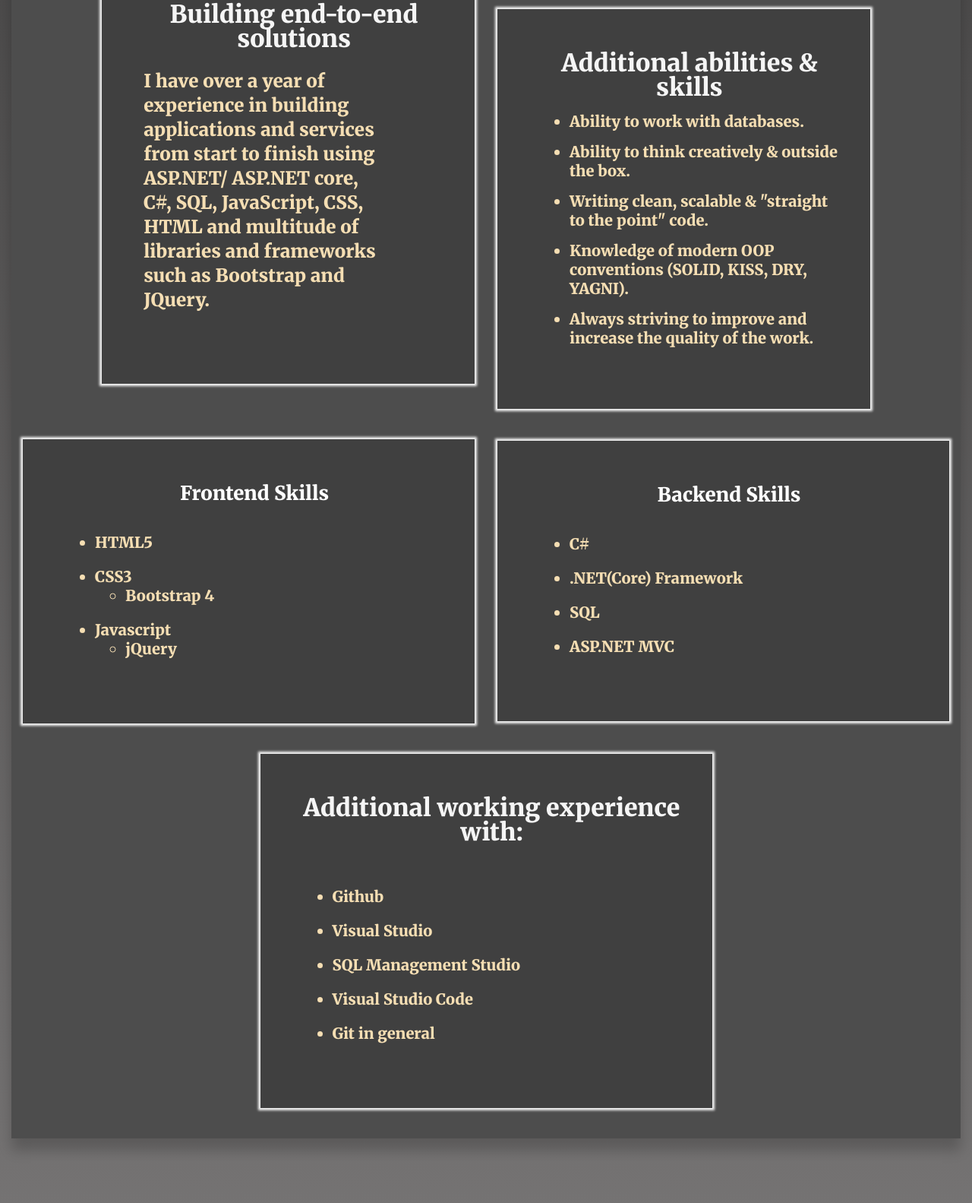
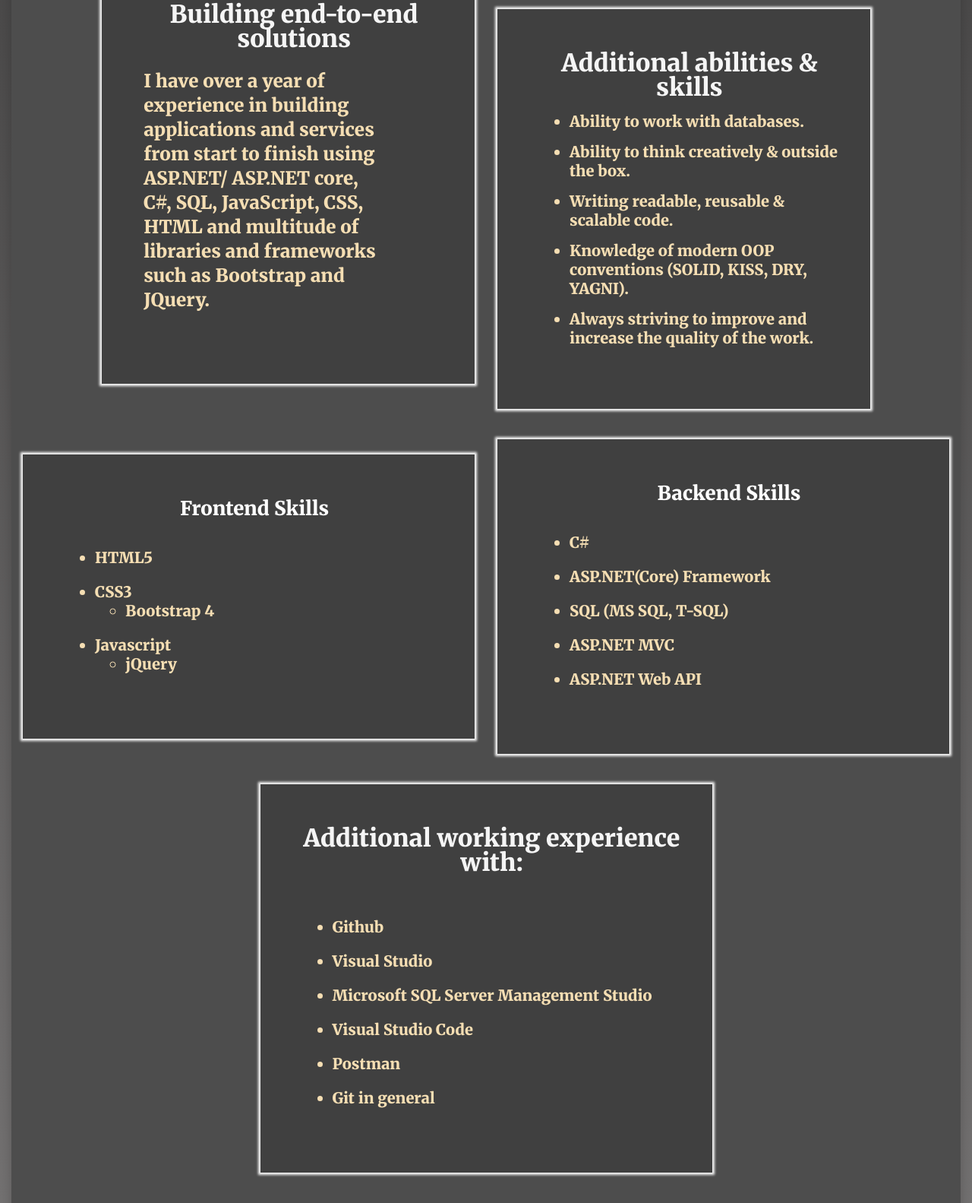
Before and after one commit to adodrndarr/Adis-Drndar__Frontend, a plain HTML site: page index.html in a window 1280 px wide. Shown: the part 2527-4110 px from the top of the page at 76% size. Drawn offline with Linux system fonts and the light colour scheme.

Commit message:
small update

```diff
--- a/index.html
+++ b/index.html
@@ -130,7 +130,7 @@
                             <ul>
                                 <li>Ability to work with databases.</li>
                                 <li>Ability to think creatively & outside the box.</li>
-                                <li>Writing clean, scalable & "straight to the point" code.
+                                <li>Writing readable, reusable & scalable code.
                                 <li>Knowledge of modern OOP conventions (SOLID, KISS, DRY, YAGNI).</li>
                                 <li>Always striving to improve and increase the quality of the work.</li>
                             </ul>
@@ -164,9 +164,10 @@
                             <br /><br />
                             <ul>
                                 <li class="text-left">C#</li><br />
-                                <li class="text-left">.NET(Core) Framework</li><br />
-                                <li class="text-left">SQL</li><br />
+                                <li class="text-left">ASP.NET(Core) Framework</li><br />
+                                <li class="text-left">SQL (MS SQL, T-SQL)</li><br />
                                 <li class="text-left">ASP.NET MVC</li><br />
+                                <li class="text-left">ASP.NET Web API</li><br />
                             </ul>
                         </div>
                     </div>
@@ -178,8 +179,9 @@
                             <ul>
                                 <li class="text-left">Github</li><br />
                                 <li class="text-left">Visual Studio</li><br />
-                                <li class="text-left">SQL Management Studio</li><br />
+                                <li class="text-left">Microsoft SQL Server Management Studio</li><br />
                                 <li class="text-left">Visual Studio Code</li><br />
+                                <li class="text-left">Postman</li><br />
                                 <li class="text-left">Git in general</li><br />
                             </ul>
                         </div>
@@ -256,7 +258,7 @@
                                 different kinds of laptops, computers, gadgets,
                                 user log in options and shopping.<br /><br />
 
-                                <span class="used-technology">Technology used:</span><br /> C#, LINQ, .NET, EF, MS SQL, ASP.NET MVC,
+                                <span class="used-technology">Technology used:</span><br /> C#, LINQ, ASP.NET, EF, MS SQL, ASP.NET MVC,
                                 also HTML, CSS and a bit Javascript.<br /><br />
 
                                 <i><a href="https://github.com/adodrndarr/Worldtech" target="_blank">
@@ -268,8 +270,9 @@
                     <div class="col-md-4">
                         <div class="project-card">
                             <h3 class="text-center"><a href="https://github.com/adodrndarr/WorldtechAPI"
-                                    target="_blank">World Technology - API (Backend)</a></h3>
+                                    target="_blank">Change me......... xD</a></h3>
                             <p>
+                                #################
                                 An API for the project World Technology (WorldTech),
                                 with an idea to get all the ressources needed for the project
                                 from an HTTP get request.<br /><br />
@@ -292,7 +295,7 @@
                                 that users might have during certain period of time.
                                 <br /><br />
 
-                                <span class="used-technology">Technology used:</span><br /> ASP.NET MVC, C#, LINQ, .NET, EF, MS SQL
+                                <span class="used-technology">Technology used:</span><br /> ASP.NET MVC, C#, LINQ, ASP.NET, EF, MS SQL
                                 also a bit of HTML and CSS <br /><br />
 
                                 <i><a href="https://github.com/adodrndarr/ActivityOrganizer" target="_blank">
```
